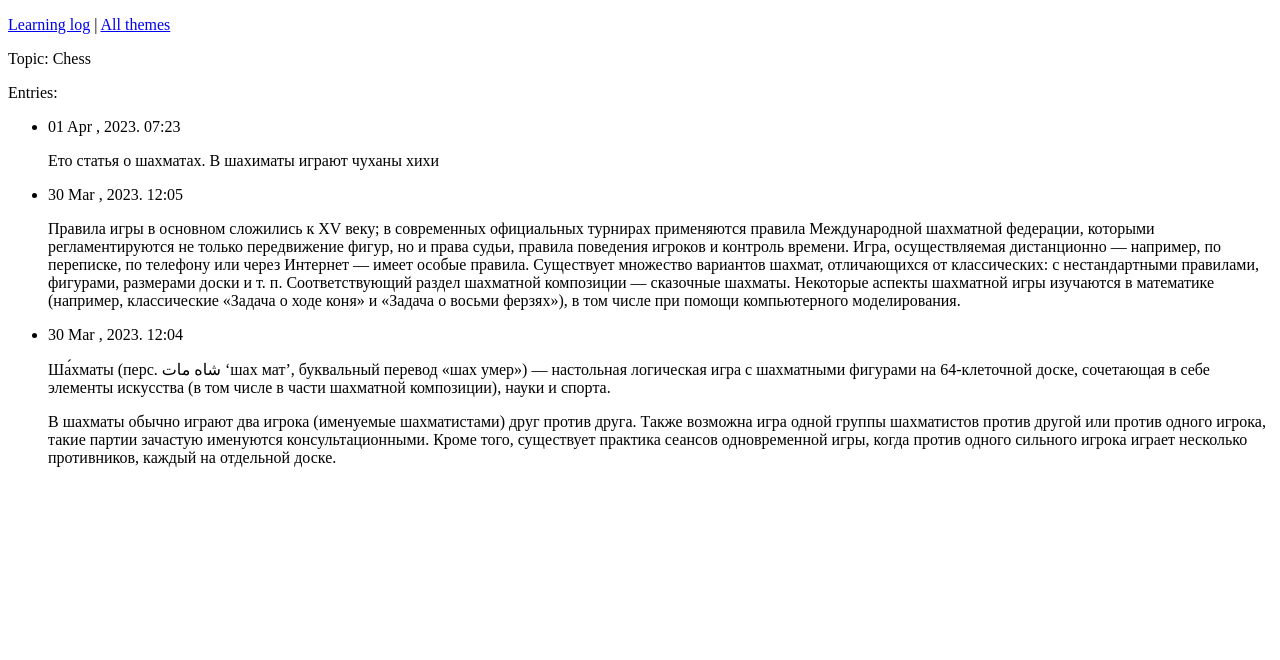
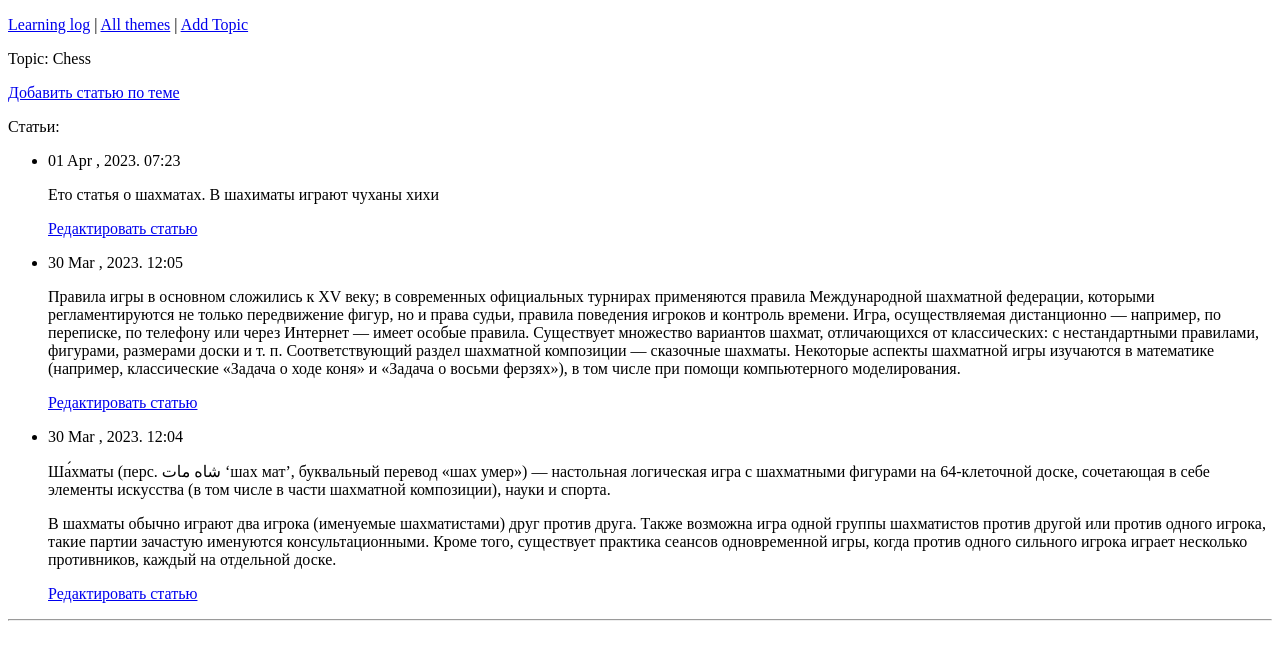
Before and after one commit to DimedroLich/learning_log, a Django app: page /topics/1/ in a window 1280 px wide. Shown: the top 660 px of the page. Run offline with Django 4.2, Linux system fonts and the light colour scheme; data comes from the database, SQL or seed files in the repository; both versions use the stored data as it was after the commit.

Commit message:
Added forms for adding new topics and entries. Also possibility to edit entries.

```diff
--- a/learning_log/urls.py
+++ b/learning_log/urls.py
@@ -14,10 +14,10 @@ Including another URLconf
     2. Add a URL to urlpatterns:  path('blog/', include('blog.urls'))
 """
 from django.contrib import admin
-from django.urls import path,include
-
+from django.urls import path, include
 
 urlpatterns = [
+    path('__debug__/', include('debug_toolbar.urls')),
     path('admin/', admin.site.urls),
-    path('',include('learning_logs.urls'))
+    path('', include('learning_logs.urls'))
 ]
--- a/learning_logs/templates/learning_logs/base.html
+++ b/learning_logs/templates/learning_logs/base.html
@@ -7,7 +7,8 @@
 <body>
     <p>
         <a href="{% url 'index' %}">Learning log</a> |
-        <a href="{% url 'topics' %}">All themes</a>
+        <a href="{% url 'topics' %}">All themes</a> |
+        <a href="{% url 'new_topic'%}">Add Topic</a>
     </p>
     {% block content %} {% endblock %}
 </body>
--- a/learning_logs/templates/learning_logs/topic.html
+++ b/learning_logs/templates/learning_logs/topic.html
@@ -7,17 +7,21 @@
     {% block content %}
 
     <p>Topic: {{ topic }}</p>
-    <p>Entries: </p>
+    <a href="{% url 'new_entry' topic.id  %}">Добавить статью по теме</a>
+    <p>Статьи: </p>
 
     <ul>
         {% for entry in entries %}
         <li>
             <p>{{ entry.date_added|date:'d M , Y. H:i' }}</p>
+
             <p>{{ entry.text|linebreaks }}</p>
+            <a href="{% url 'edit_entry' entry.id %}">Редактировать статью</a>
         </li>
     {% empty %}
         <li>There are no entries for this topic yet.</li>
-
      {% endfor %}
     </ul>
+    <p><hr></p>
+
     {% endblock content %}
--- a/learning_logs/templates/learning_logs/topics.html
+++ b/learning_logs/templates/learning_logs/topics.html
@@ -13,5 +13,8 @@
             {% empty %}
             <li>Пока тем добавлено не было</li>
         {% endfor %}
+
         </ul>
+        <p><hr></p>
+        <a href="{% url 'new_topic' %}">Добавить тему</a>
   {% endblock %}
--- a/learning_logs/urls.py
+++ b/learning_logs/urls.py
@@ -7,4 +7,7 @@ urlpatterns = [
     path('',views.index,name='index'),
     path('topics/',views.topics,name='topics'),
     path('topics/<int:topic_id>/',views.topic,name='topic'),
+    path('new_topic/',views.NewTopic.as_view(),name='new_topic'),
+    path('new_entry/<int:topic_id>',views.NewEntry.as_view(),name='new_entry'),
+    path('edit_entry/<int:entry_id>',views.EditEntry.as_view(),name='edit_entry'),
 ]
--- a/learning_logs/views.py
+++ b/learning_logs/views.py
@@ -1,5 +1,8 @@
-from django.shortcuts import render, HttpResponse
+from django.shortcuts import render, redirect, get_object_or_404
+from django.views import View
+
 from .models import Topic, Entry
+from .forms import TopicForm, EntryForm
 
 
 # Create your views here.
@@ -20,3 +23,60 @@ def topic(request, topic_id):
     entries = topic.entry_set.order_by('-date_added')
     context = {'topic': topic, 'entries': entries}
     return render(request, 'learning_logs/topic.html', context=context)
+
+
+class NewTopic(View):
+    def get(self, request):
+        form = TopicForm()
+        context = {
+            'form': form
+        }
+        return render(request, 'learning_logs/new_topic.html', context=context)
+
+    def post(self, request):
+        form = TopicForm(request.POST)
+        if form.is_valid():
+            form.save()
+            return redirect('topics')
+
+
+class NewEntry(View):
+
+    def get(self, request, topic_id):
+        topic = get_object_or_404(Topic, id=topic_id)
+        form = EntryForm()
+        context = {
+            'topic': topic,
+            'form': form,
+        }
+        return render(request, 'learning_logs/new_entry.html', context=context)
+
+    def post(self, request, topic_id):
+        topic = get_object_or_404(Topic, id=topic_id)
+        form = EntryForm(request.POST)
+        if form.is_valid():
+            new_entry = form.save(commit=False)
+            new_entry.topic = topic
+            new_entry.save()
+            return redirect('topic', topic_id=topic_id)
+
+
+class EditEntry(View):
+
+    def get(self, request, entry_id):
+        entry = get_object_or_404(Entry,id=entry_id)
+        topic = entry.topic
+        form = EntryForm(instance=entry)
+        context = {
+            "topic" : topic,
+            "form" : form,
+        }
+        return render(request,'learning_logs/new_entry.html',context=context)
+
+    def post(self, request, entry_id):
+        entry = get_object_or_404(Entry, id=entry_id)
+        topic = entry.topic
+        form = EntryForm(request.POST,instance=entry)
+        if form.is_valid():
+            form.save()
+            return redirect('edit_entry',entry_id)
```
Also changed, not shown: learning_log/settings.py (+8 -6 lines), learning_logs/forms.py (added, +17 -0 lines), learning_logs/templates/learning_logs/new_entry.html (added, +16 -0 lines), learning_logs/templates/learning_logs/new_topic.html (added, +16 -0 lines), db.sqlite3.
